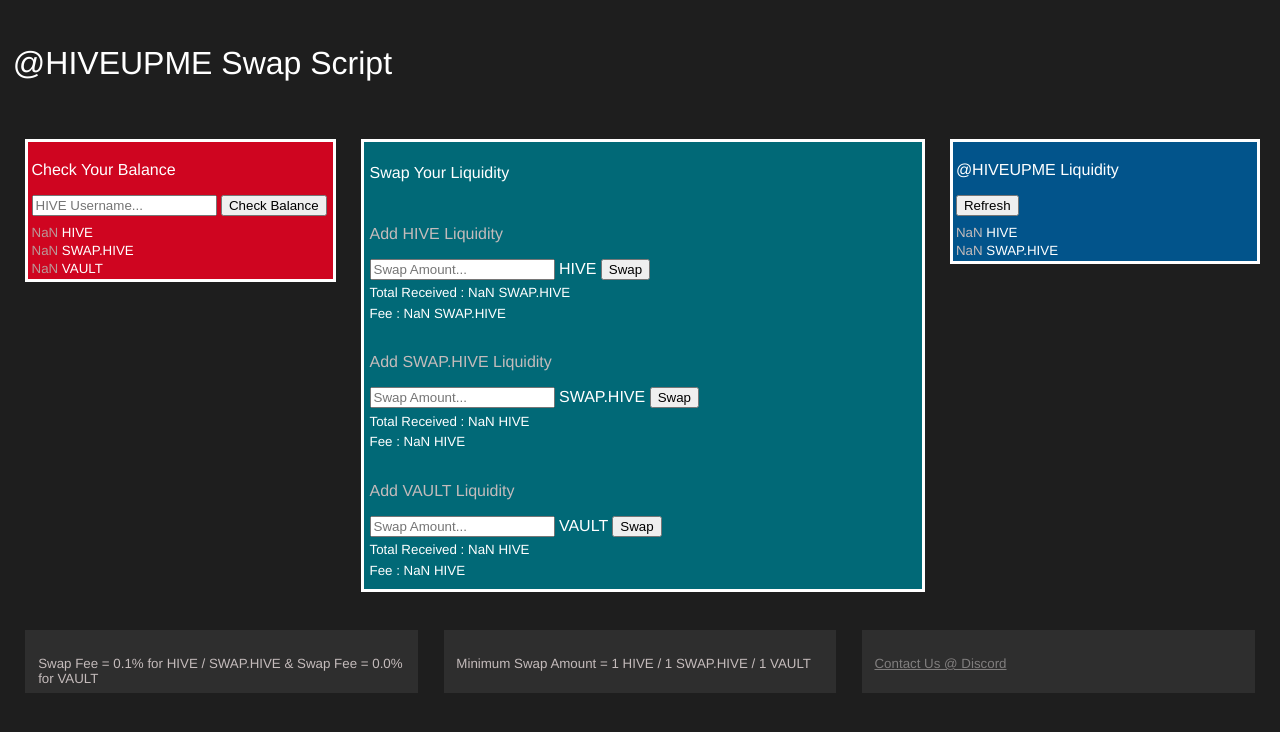
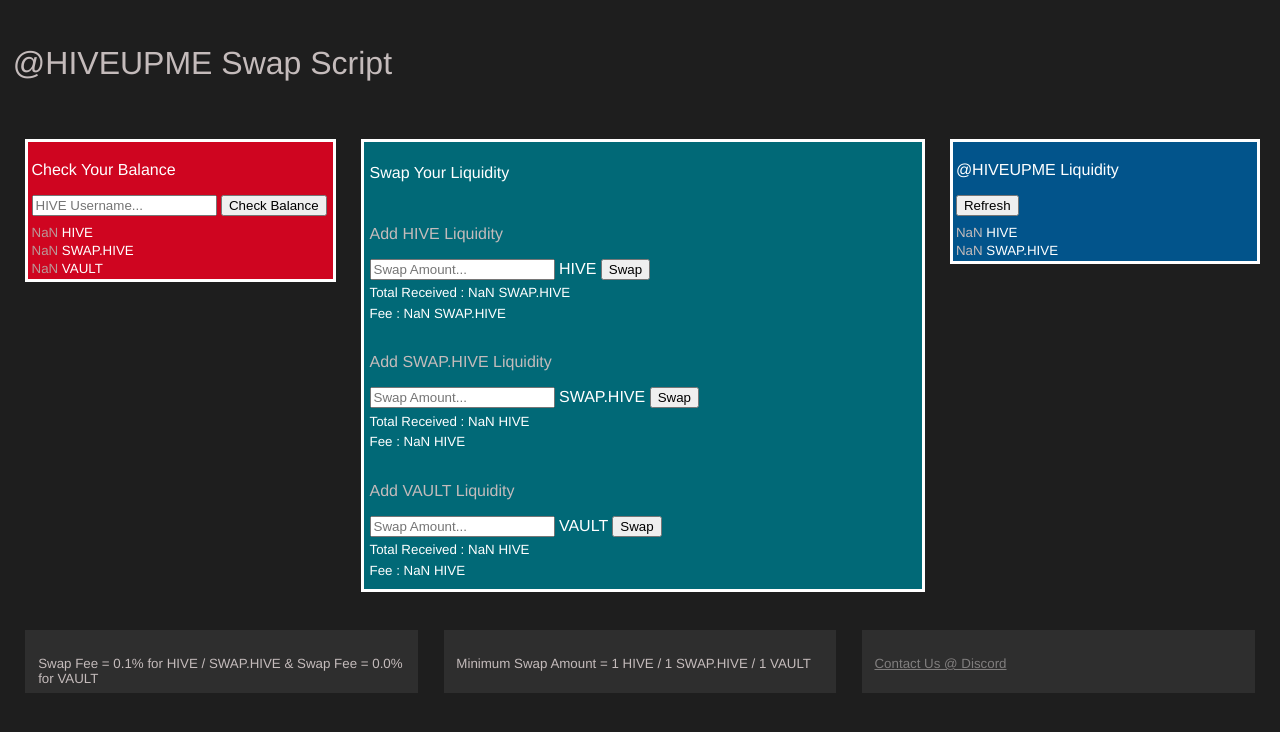
Before and after one commit to swaphive/swap, a plain HTML site: page index.html in a window 1280 px wide. Drawn offline with nearby package versions, Linux system fonts and the light colour scheme; a script that the page names is missing; a web font is replaced by a local one.

Commit message:
Add files via upload

```diff
--- a/index.html
+++ b/index.html
@@ -19,7 +19,7 @@
         <body>
             <div class="container">
                 <div class="row">
-                    <p class="row1colp">@HIVEUPME Swap Script</p>
+                    <p class="row1colp" style="color: #c4bbbb;">@HIVEUPME Swap Script</p>
                 </div>
                 <div class="row">
                     <div class="col1">
```
